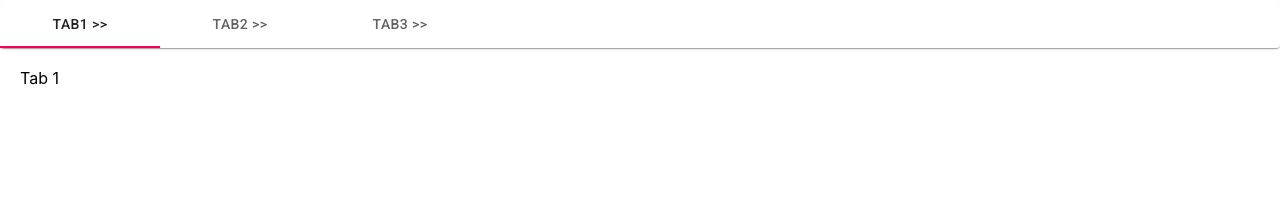
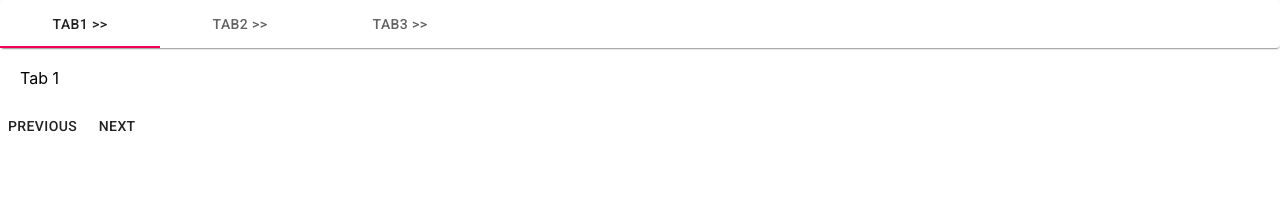
Before and after one commit to devbkhadka/compare-and-decide, a React (Create React App) app: page / in a window 1280 px wide. Shown: the top 198 px of the page. Built offline with nearby package versions, Linux system fonts and the light colour scheme.

Commit message:
added functionality of next and previous button on the wizard

```diff
--- a/src/components/wizard.js
+++ b/src/components/wizard.js
@@ -1,12 +1,18 @@
 import React from 'react'
 
-import { Paper, Tabs, Tab } from '@material-ui/core'
+import { Paper, Tabs, Tab, Button } from '@material-ui/core'
 import TabPanel from './tab_panel'
 
 export default function TabbedWizard({tabs, children}) {
     const [value, setValue] = React.useState(0)
     const onTabChange = (event, newValue)=>{
         setValue(newValue)
+    }
+    const stepTabBy = (count) => {
+        const newValue = value + count
+        if(newValue>=0 && newValue<children.length) {
+            setValue(newValue)
+        }
     }
     return <div>
         <Paper>
@@ -25,5 +31,7 @@ export default function TabbedWizard({tabs, children}) {
                 </TabPanel>
             }) }
         </div>
+        <Button data-testid="prev" onClick={()=>stepTabBy(-1)}>Previous</Button>
+        <Button data-testid="next" onClick={()=>stepTabBy(1)}>Next</Button>
     </div>
 }
```
Also changed, not shown: 2 other files (tests, documents, lock files or other folders).
